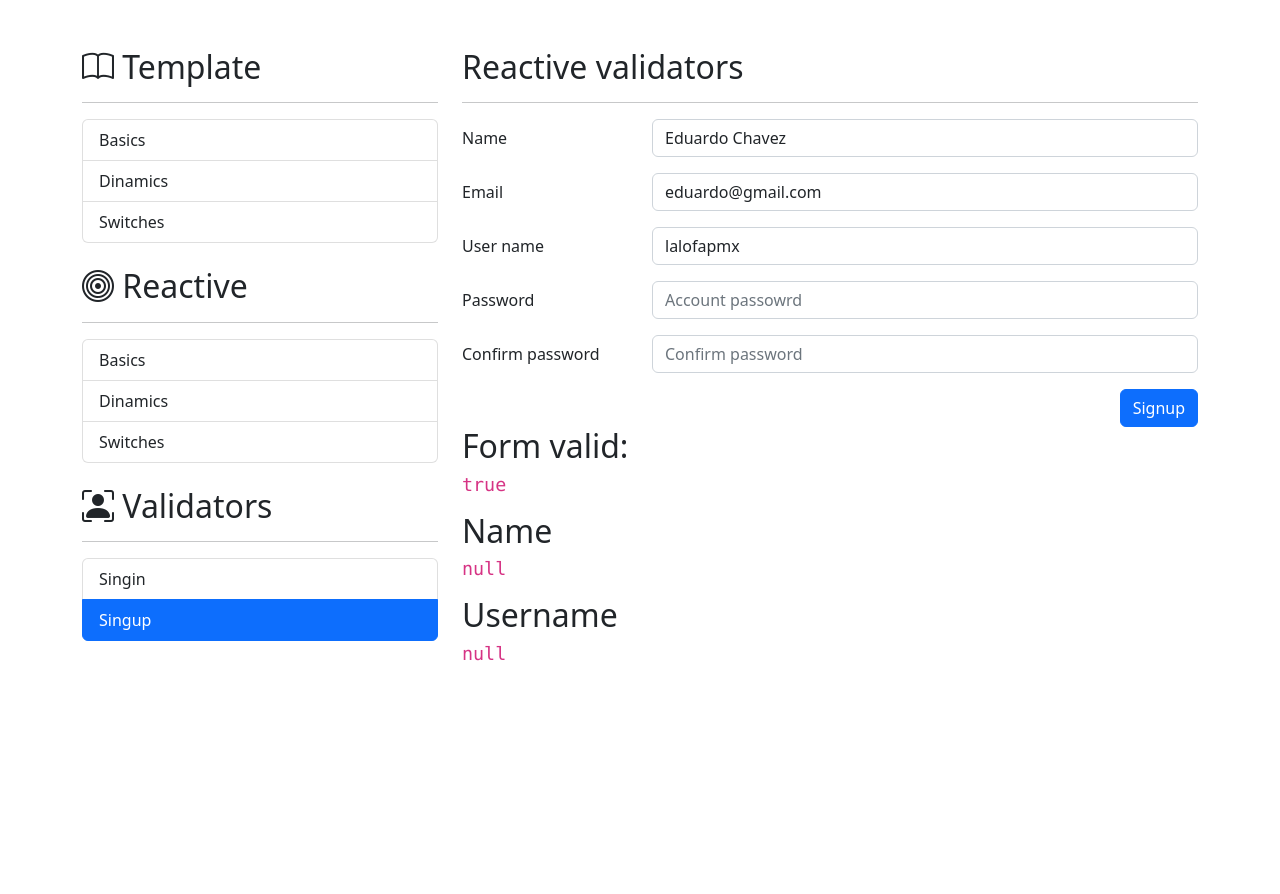
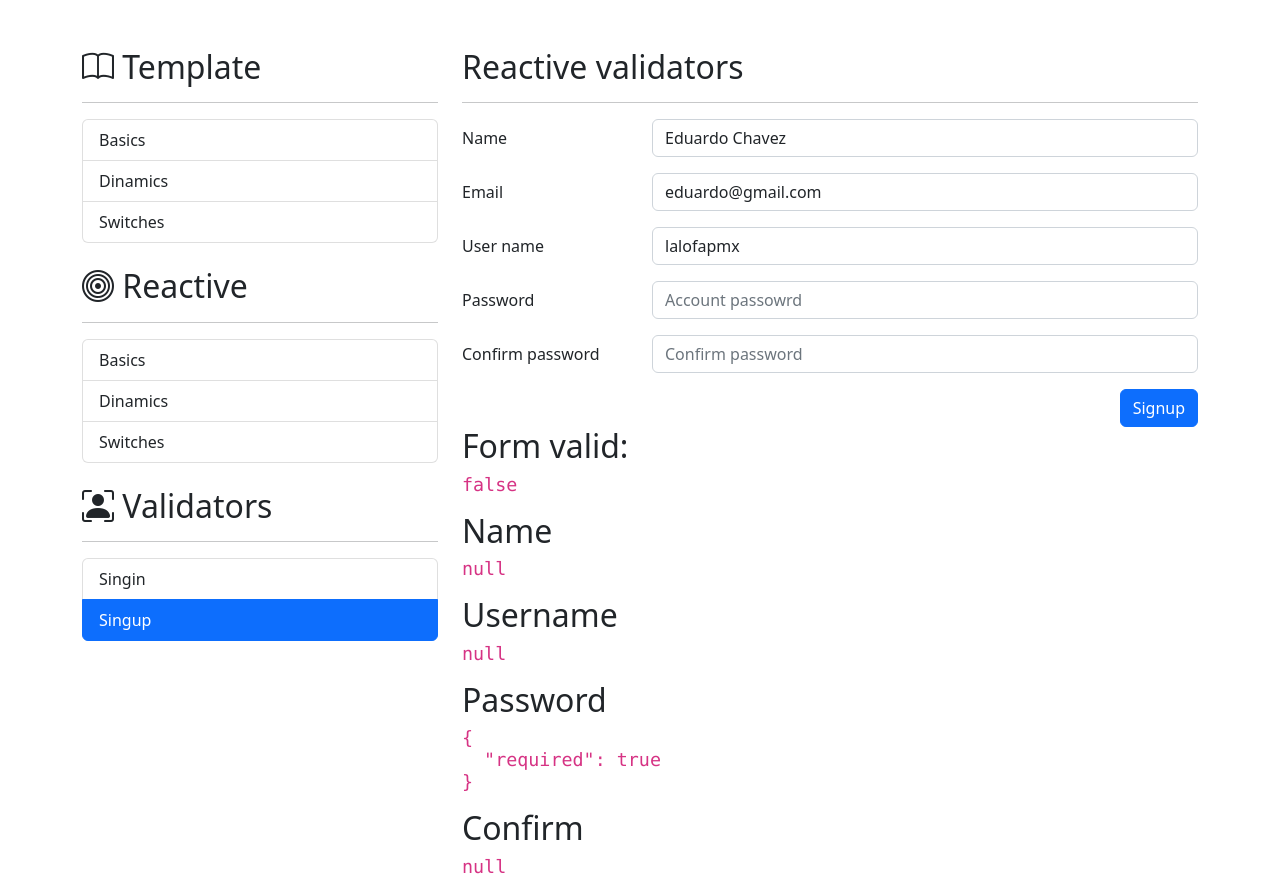
Before and after one commit to EduardoUDG/Angular_form-app, an Angular app: page /template/basics in a window 1280 px wide. Both pictures are taken after a click on the item "Singup". Before the commit the page ends 800 px from the top, so only its background shows below. Built offline with nearby package versions, Linux system fonts and the light colour scheme.

Commit message:
update - second params ( AbstractControl, ValidationError, get(), setErrors() )

```diff
--- a/src/app/auth/pages/singup/singup.component.html
+++ b/src/app/auth/pages/singup/singup.component.html
@@ -56,7 +56,11 @@
         <div class="col-sm-9">
           <input type="password"
                  class="form-control"
+                 formControlName="password"
                  placeholder="Account passowrd">
+          <span *ngIf="inputInvalid('password')" class="form-text text-danger">
+            The password should be min 6 letters
+          </span>
         </div>
       </div>
 
@@ -66,6 +70,7 @@
         <div class="col-sm-9">
           <input type="password"
                  class="form-control"
+                 formControlName="confirmPassword"
                  placeholder="Confirm password">
         </div>
       </div>
@@ -101,3 +106,13 @@
 <h4>
   <code><pre>{{ myForm.controls['username'].errors | json}}</pre></code>
 </h4>
+
+<h2>Password</h2>
+<h4>
+  <code><pre>{{ myForm.controls['password'].errors | json}}</pre></code>
+</h4>
+
+<h2>Confirm</h2>
+<h4>
+  <code><pre>{{ myForm.controls['confirmPassword'].errors | json}}</pre></code>
+</h4>
--- a/src/app/auth/pages/singup/singup.component.ts
+++ b/src/app/auth/pages/singup/singup.component.ts
@@ -13,9 +13,13 @@ export class SingupComponent implements OnInit {
 
 
   myForm: FormGroup = this._fb.group({
-    name : ['', [Validators.required, Validators.pattern( this._vs.lastNamePattern )]],
-    email: ['', [Validators.required, Validators.pattern( this._vs.emailPattern ) ]],
-    username: ['', [Validators.required, this._vs.cannotBeUsername] ],
+    name            : ['', [Validators.required, Validators.pattern( this._vs.lastNamePattern )]],
+    email           : ['', [Validators.required, Validators.pattern( this._vs.emailPattern ) ]],
+    username        : ['', [Validators.required, this._vs.cannotBeUsername] ],
+    password        : ['', [Validators.required, Validators.minLength(6)] ],
+    confirmPassword : ['', [Validators.required] ],
+  }, {
+    validators: [ this._vs.sameInputs('password', 'confirmPassword') ]
   });
 
   constructor(
--- a/src/app/shared/validators/validator.service.ts
+++ b/src/app/shared/validators/validator.service.ts
@@ -1,5 +1,5 @@
 import { Injectable } from '@angular/core';
-import { FormControl, ValidationErrors } from '@angular/forms';
+import { AbstractControl, FormControl, ValidationErrors } from '@angular/forms';
 
 @Injectable({
   providedIn: 'root'
@@ -11,6 +11,7 @@ export class ValidatorService {
 
   constructor() { }
 
+
   cannotBeUsername = ( argument: FormControl ):ValidationErrors | null => {
     const value:string = argument.value?.trim().toLowerCase();
     if( value === 'strider' ) {
@@ -21,4 +22,19 @@ export class ValidatorService {
     return null;
   }
 
+
+  sameInputs( field1:string, field2:string ) {
+    return ( formControl: AbstractControl ): ValidationErrors | null => {
+      const pass1 = formControl.get(field1)?.value;
+      const pass2 = formControl.get(field2)?.value;
+
+      if( pass1 !== pass2 ) {
+        formControl.get(field2)?.setErrors({ noEqual: true });
+        return { noEqual: true }
+      }
+      formControl.get(field2)?.setErrors(null);
+      return null;
+    }
+  }
+
 }
```
